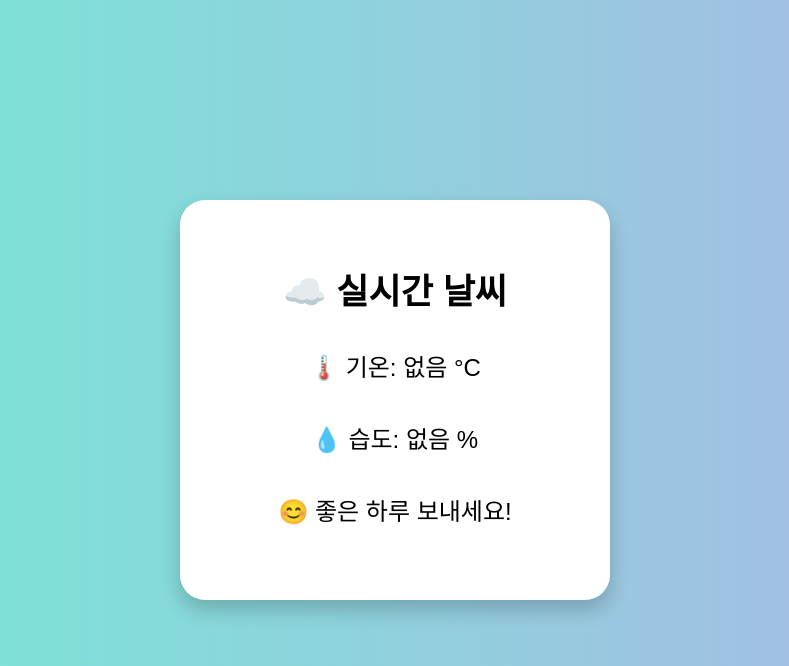
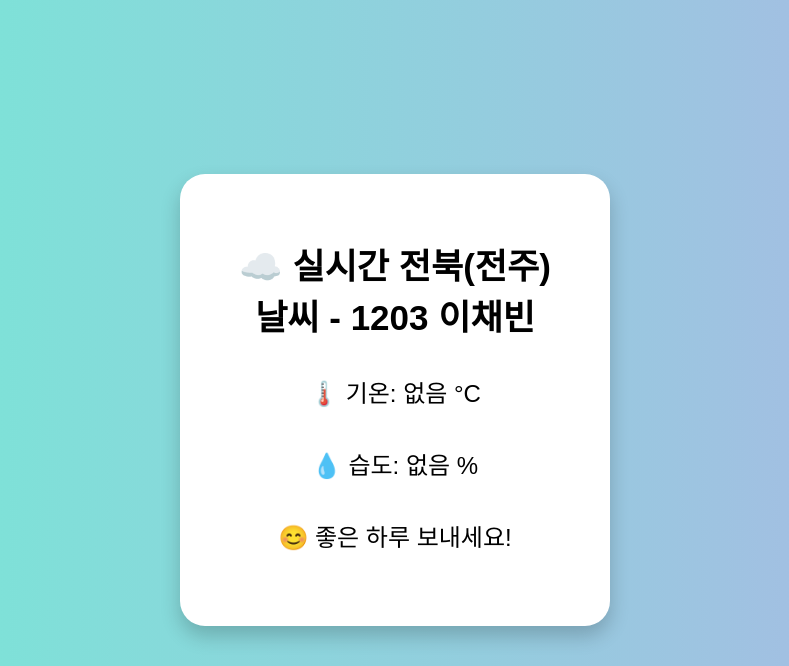
Before and after one commit to jbs361203-LDB/weather_project, a Flask app: page / in a window 1280 px wide. Shown: the top 666 px of the page, without its empty margins (245-1034 px from the left). Run offline with Flask 3, Linux system fonts and the light colour scheme; data that the repository does not hold is empty.

Commit message:
Update index.html

```diff
--- a/templates/index.html
+++ b/templates/index.html
@@ -45,7 +45,7 @@
 
 <div class="card">
 
-    <h1>☁️ 실시간 날씨</h1>
+    <h1>☁️ 실시간 전북(전주) 날씨 - 1203 이채빈 </h1>
 
     <div class="weather">
 
```
